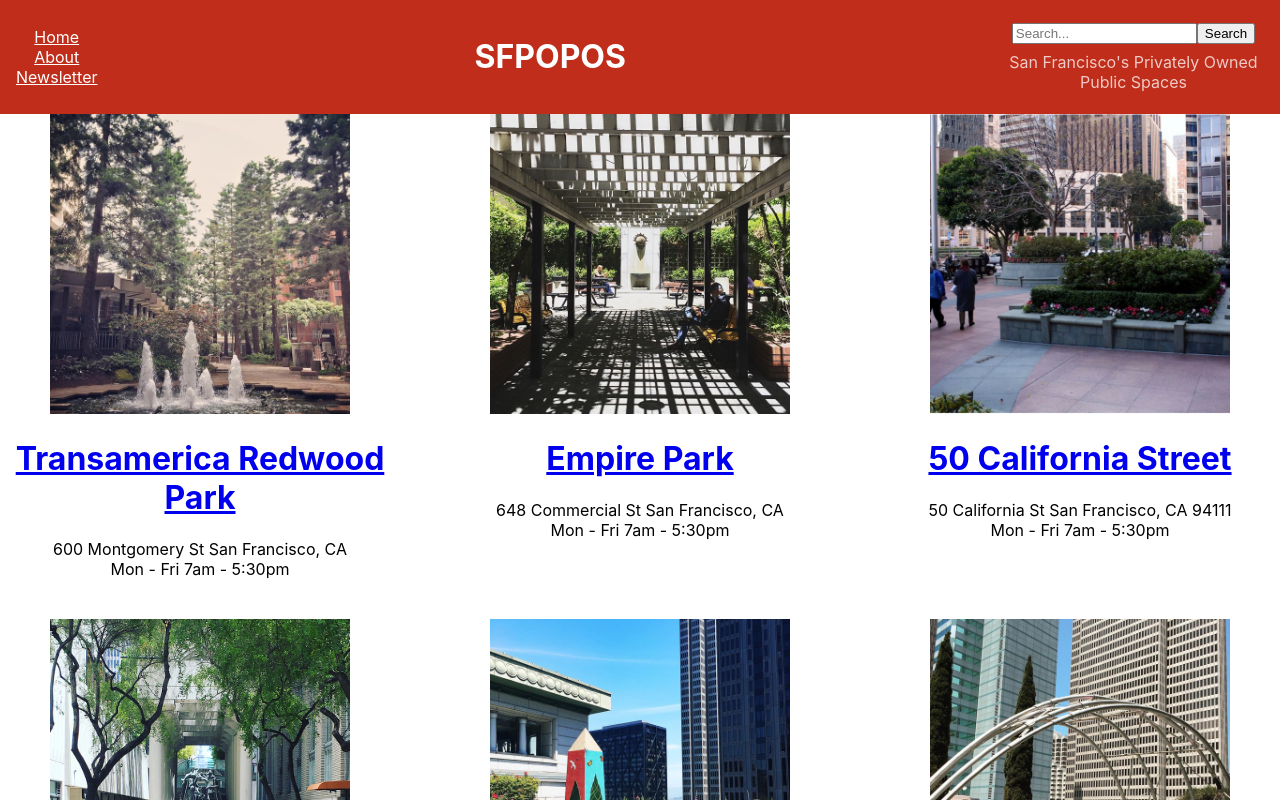
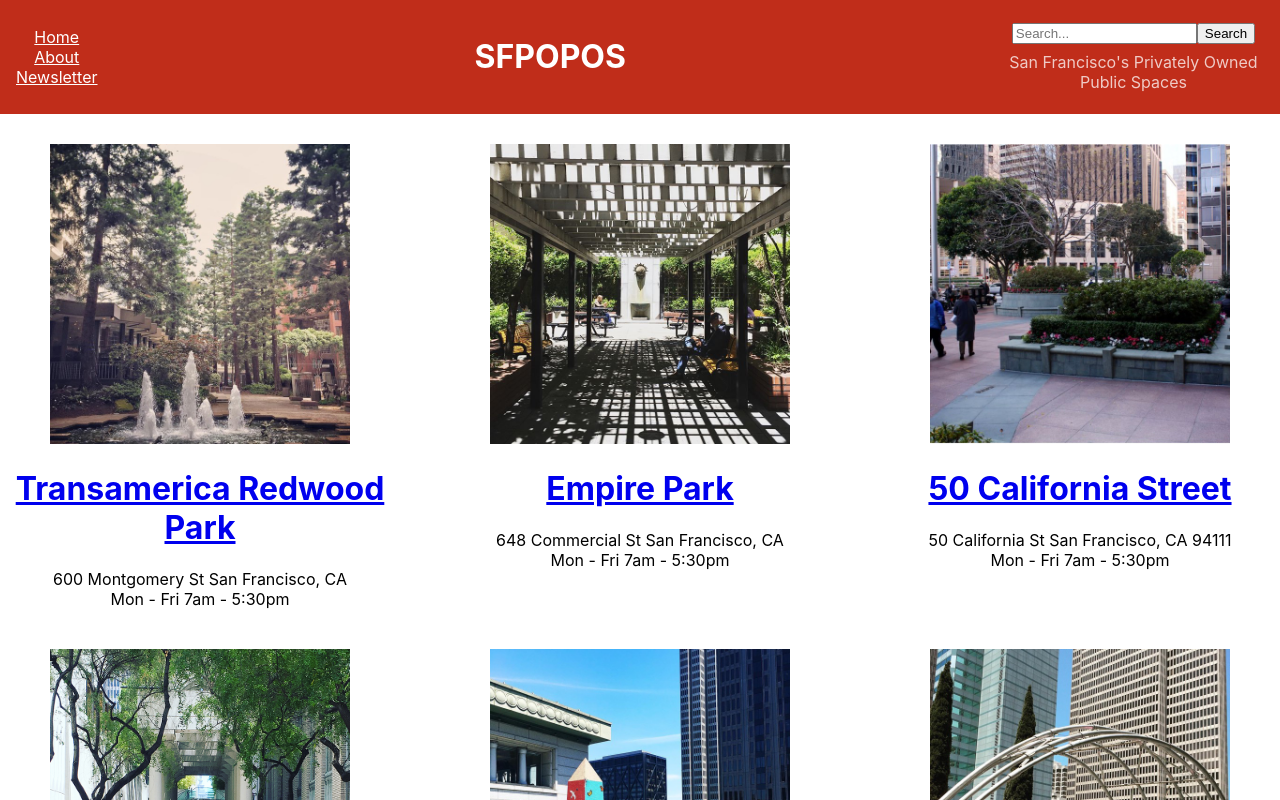
Before and after one commit to astevens246/react-tutorial, a React (Create React App) app: page /#/ in a window 1280 px wide. Shown: the top 800 px of the page. Built offline with nearby package versions, Linux system fonts and the light colour scheme.

Commit message:
added margins to POPOSList

```diff
--- a/src/POPOSList.css
+++ b/src/POPOSList.css
@@ -2,6 +2,8 @@
   display: grid;
   grid-template-columns: 1fr 1fr 1fr;
   grid-gap: 40px;
+  margin-top: 30px;
+  margin-bottom: 30px;
 }
 
 @media screen and (max-width: 950px) {
--- a/src/POPOSSpace.css
+++ b/src/POPOSSpace.css
@@ -5,6 +5,7 @@ Add some class names: Add a class name to elements in the POPOSSpace component t
   font-size: 32px;
   font-weight: bold;
   margin-bottom: 16px;
+  margin-top: 16px;
 }
 .POPOSSpace {
     width: 100%;
```
